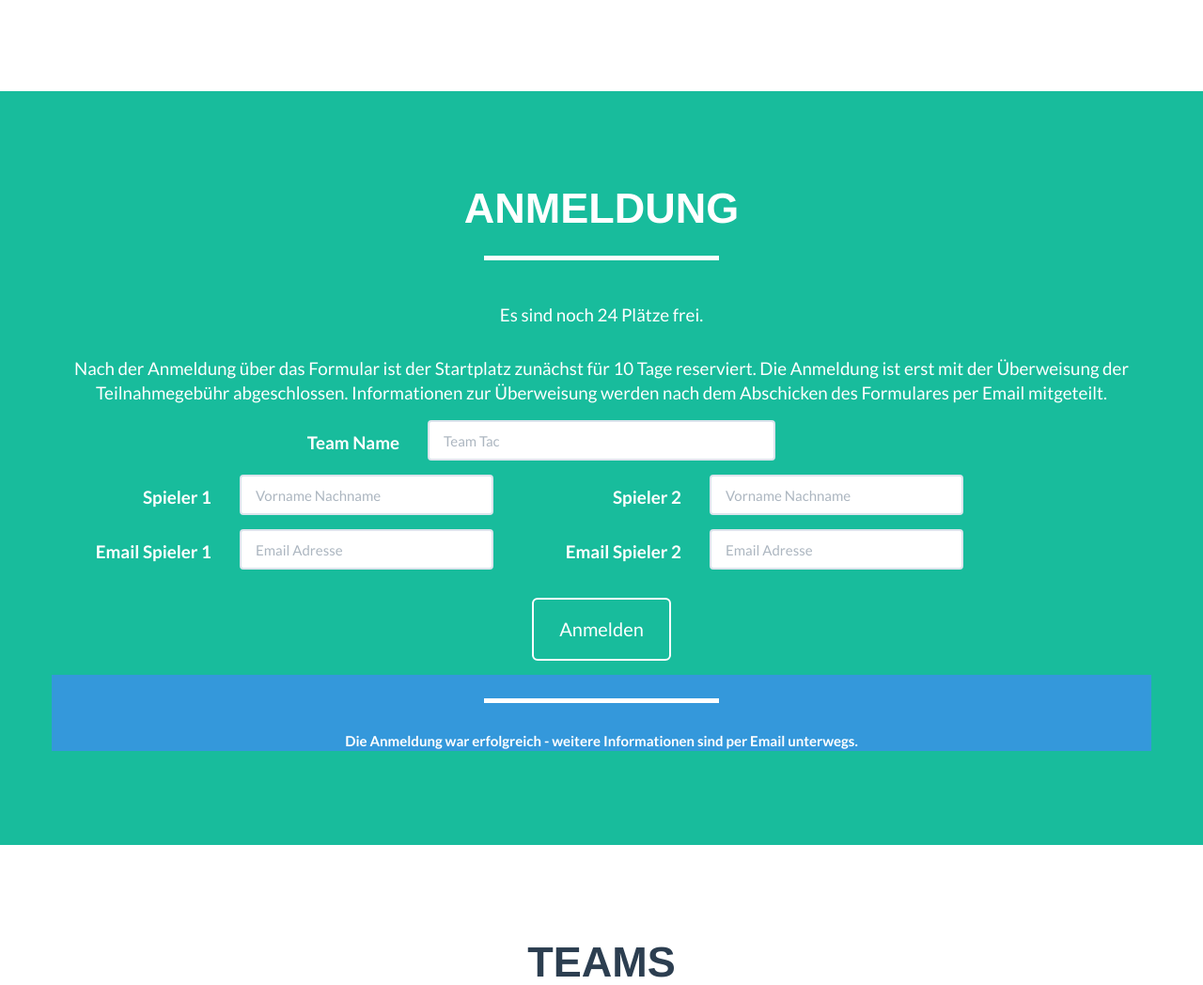
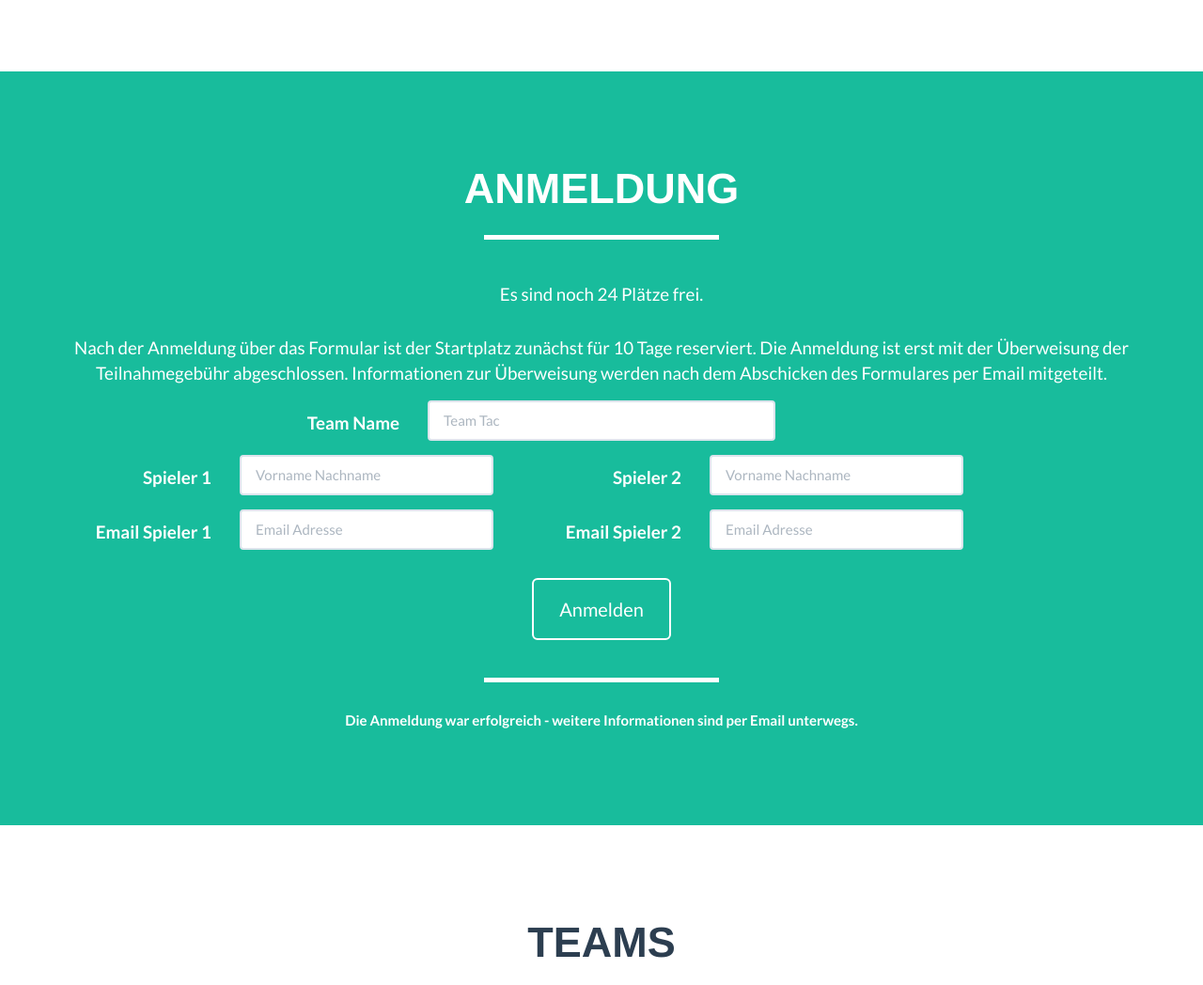
Before and after one commit to quiqua/tac.quiqua.eu, a Flask app: page / in a window 1280 px wide. Shown: the part 2317-3365 px from the top of the page at 94% size. Run offline with Flask 2, Linux system fonts and the light colour scheme; a user stored in the database is signed in; data that the repository does not hold is empty; some libraries are stand-ins or nearby versions.

Commit message:
fixed even more bugs

```diff
--- a/tacsite/app.py
+++ b/tacsite/app.py
@@ -78,4 +78,4 @@ def configure_logging(app):
 
 if __name__ == '__main__':
     app = create_app()
-    app.run()
+    app.run(host='0.0.0.0')
--- a/tacsite/templates/admin.html
+++ b/tacsite/templates/admin.html
@@ -90,7 +90,7 @@
         </div>
         <div class="row">
             <div class="col-lg-8 col-lg-offset-2">
-                <form name="sentMessage" id="contactForm" action='/' method='POST'>
+                <form name="sentMessage" id="contactForm" action='/admin' method='POST'>
                     <div class="row">
                         <div class="col-md-12">
                             {{ message_form.csrf_token }}
--- a/tacsite/templates/edit_team.html
+++ b/tacsite/templates/edit_team.html
@@ -14,7 +14,7 @@
             <a href="{{url_for('frontend.admin')}}">Admin-Bereich</a>
         </li>
         <li class="page-scroll">
-            <a href="{{url_for('frontend.logout')}}">Abmelden</a>
+            <a href="{{url_for('security.logout')}}">Abmelden</a>
         </li>
     </ul>
 </div>
--- a/tacsite/templates/index.html
+++ b/tacsite/templates/index.html
@@ -157,7 +157,6 @@
 
         <div class="row">
             <div id="map" class="col-sm-12"></div>
-            <div class="bg-warning text-center">Bei Google Maps ist die Adresse falsch hinterlegt!</div>
         </div>
     </div>
 </section>
@@ -194,7 +193,7 @@
         </div>
 
         <div class="row">
-            <div id="registration-success" class="col-sm-12 text-center hidden bg-info">
+            <div id="registration-success" class="col-sm-12 text-center hidden">
                 <hr class="star-light">
                 <b>Die Anmeldung war erfolgreich - weitere Informationen sind per Email unterwegs.</b>
             </div>
@@ -265,7 +264,7 @@
             </div>
         </div>
         <div class="row">
-            <div id="contact-success" class="col-sm-12 text-center hidden bg-info">
+            <div id="contact-success" class="col-sm-12 text-center hidden">
                 <hr class="star-light">
                 <b>Die Nachricht wurde erfolgreich gesendet!</b>
             </div>
--- a/tacsite/views.py
+++ b/tacsite/views.py
@@ -85,7 +85,7 @@ def admin():
 
     if message_form.submit.data:
         if message_form.validate_on_submit():
-            send_all_teams_mail(message_form)
+            send_all_teams_mail(message_form, teams)
             session['scroll_to'] = 'contact_success'
             return redirect(url_for('frontend.admin'))
         else:
```
Also changed, not shown: tacsite/messages.py (+5 -3 lines).
